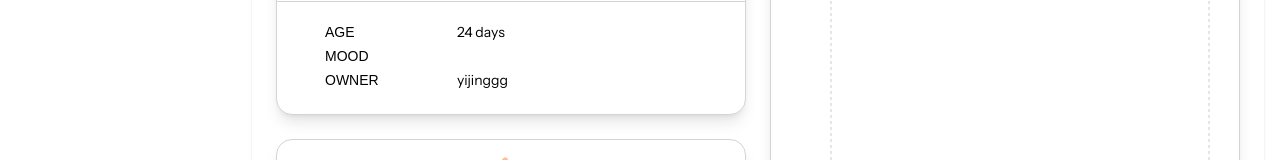
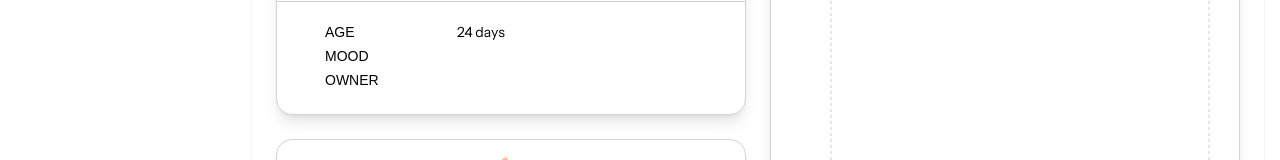
Before and after one commit to samuelngry/Coinly, a React (Vite) app in the folder client/: page /pet in a window 1280 px wide. Shown: the part 280-440 px from the top of the page. Built offline with nearby package versions, Linux system fonts and the light colour scheme; no server answers; a web font is replaced by a local one.

Commit message:
feat: add logic to fetch username to display in petCard

```diff
--- a/client/src/pet/Pet.jsx
+++ b/client/src/pet/Pet.jsx
@@ -15,6 +15,7 @@ const Pet = () => {
     const [weeklyXPData, setWeeklyXPData] = useState([]);
     const [totalXP, setTotalXP] = useState(0);
     const [badge, setBadge] = useState(null);
+    const [username, setUsername] = useState('');
 
     const getPetName = async () => {
         try {
@@ -62,6 +63,7 @@ const Pet = () => {
       setStreak(data.streak);
       setMood(data.mood);
       setLevelUpXp(data.maxXp);
+      setUsername(data.username);
 
       if (data.badges) {
         setBadge(data.badges);
@@ -118,7 +120,7 @@ const Pet = () => {
               Log out
             </button>
           </div>
-          <PetCard name={petName} level={level} mood={mood} />
+          <PetCard name={petName} level={level} mood={mood} username={username} />
           <StreakCard streak={streak} />
         </div>
         <div className='md:col-span-2 space-y-6'>
--- a/client/src/pet/PetCard.jsx
+++ b/client/src/pet/PetCard.jsx
@@ -1,7 +1,7 @@
 import React from 'react'
 import petImage from '../assets/petimage.png'
 
-const PetCard = ({ name, level, mood }) => {
+const PetCard = ({ name, level, mood, username }) => {
 
   return (
     <div className='relative overflow-hidden bg-white border border-neutral-300 mx-auto shadow-lg rounded-2xl'>
@@ -26,7 +26,7 @@ const PetCard = ({ name, level, mood }) => {
             </div>
             <div className='flex mt-1'>
                 <h4 className='w-33 text-xs md:text-sm'>OWNER</h4>
-                <span className='text-xs md:text-sm'>yijinggg</span>
+                <span className='text-xs md:text-sm'>{username}</span>
             </div>
         </div>
     </div>
```
Also changed, not shown: 1 other file (tests, documents, lock files or other folders).
